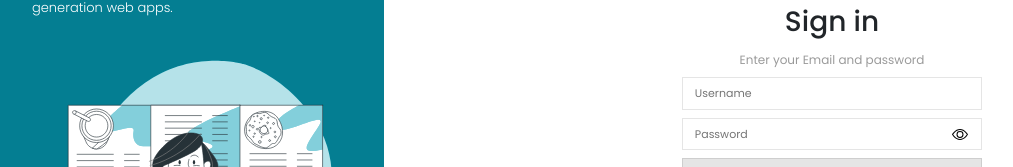
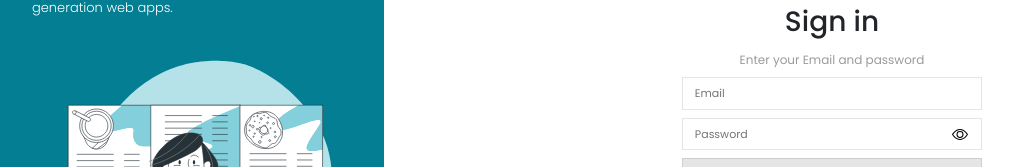
Before and after one commit to lazaaq/Onega-Cashier, a Vue app: page /#/login in a window 1280 px wide. Shown: the part 280-447 px from the top of the page, without its empty margins (0-1013 px from the left). Built offline with nearby package versions, Linux system fonts and the light colour scheme.

Commit message:
Change <span> to <input> change quantity List Table

```diff
--- a/src/components/ListTable.vue
+++ b/src/components/ListTable.vue
@@ -58,14 +58,13 @@
           </td>
           <td>
             <div class="qty-wrap">
-              <span
+              <input
                 class="input qty"
                 :id="'qty_' + index"
                 role="textbox"
-                contenteditable
-                @keyup="changeQty(index)"
-              > {{ val.quantity }}
-              </span>
+                type="number"
+                v-model="val.quantity"
+              >
             </div>
           </td>
           <td>
@@ -346,4 +345,14 @@ export default {
   width: 10px;
   margin-left: 4px;
 }
+
+
+input[type=number]::-webkit-outer-spin-button,
+input[type=number]::-webkit-inner-spin-button {
+  -webkit-appearance: none;
+  margin: 0;
+}
+.input.qty {
+  width: 20px;
+}
 </style>
--- a/src/views/HomeView.vue
+++ b/src/views/HomeView.vue
@@ -67,7 +67,6 @@
             :items="tbody[activeTab-1].items"
             :trashIcon="trashIcon"
             @deleteItem="deleteItem($event)"
-            @changeQty="changeQty($event)"
             @addNewItem="addNewItem($event)"
           />
           <div class="d-flex">
@@ -231,11 +230,6 @@ export default {
     },
     deleteItem: function (index) {
       this.tbody[this.activeTab - 1].items.splice(index, 1)
-    },
-    changeQty: function(param) {
-      let index = param.index
-      let value = param.value
-      this.tbody[this.activeTab - 1].items[index].quantity = value
     },
     addNewItem: function(param) {
       let product = param.product
--- a/src/views/LoginView.vue
+++ b/src/views/LoginView.vue
@@ -23,9 +23,9 @@
       <div class="wrap-form">
         <input
           type="text"
-          name="username"
-          id="username"
-          placeholder="Username"
+          name="email"
+          id="email"
+          placeholder="Email"
           class="mb-2 input"
         >
         <div class="d-flex">
@@ -136,7 +136,7 @@ export default {
 }
 </script>
 
-<style>
+<style scoped>
 .login-page {
   display: flex;
   width: 100vw;
```
